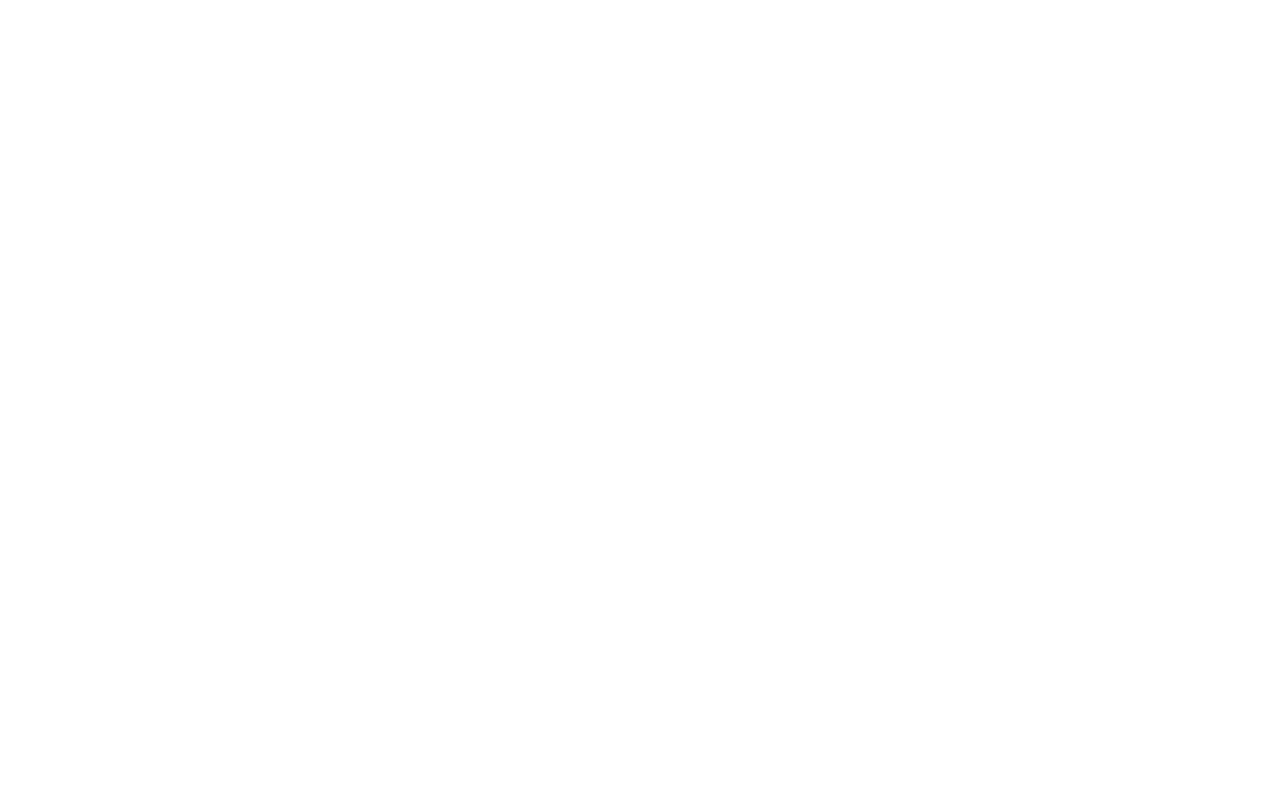
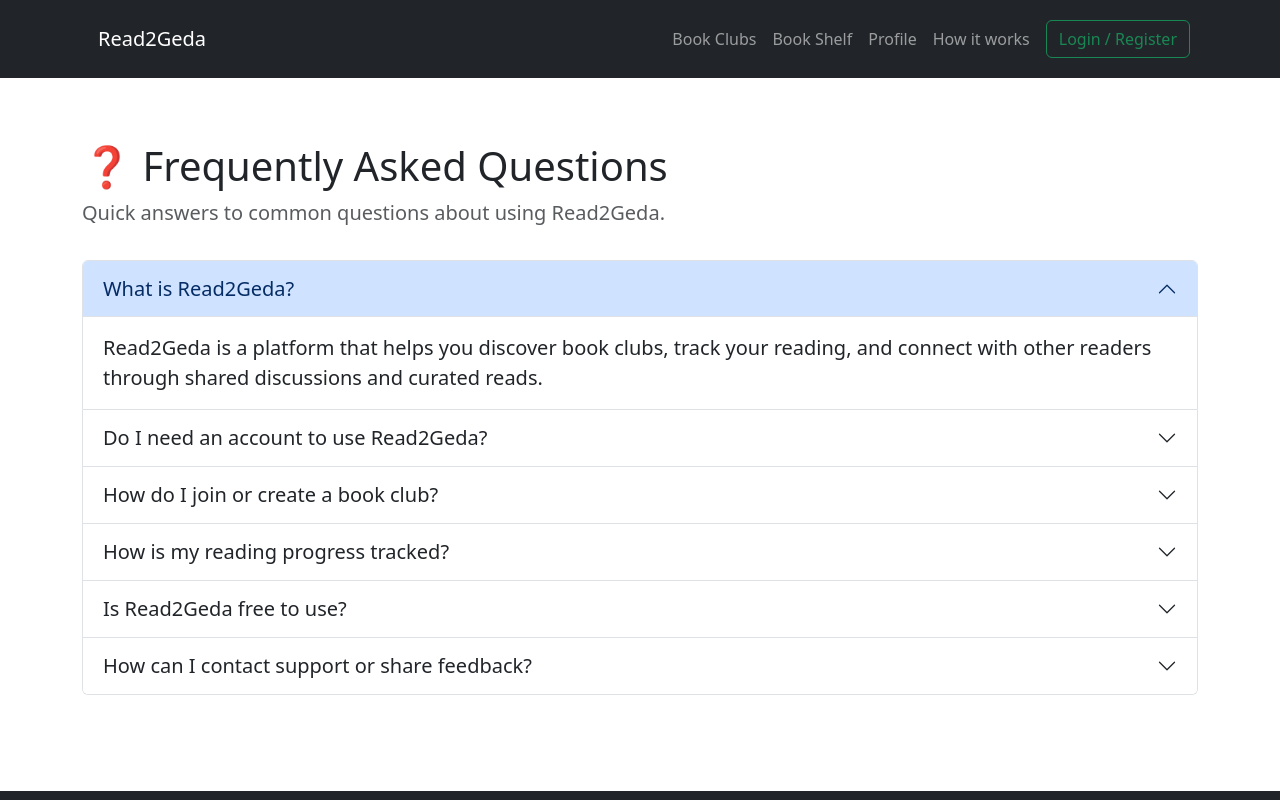
Before and after one commit to Orjihenry/Read2Geda, a React (Vite) app: page /faqs in a window 1280 px wide. Before the commit this address had no page. Shown: the top 800 px of the page. Built offline with nearby package versions, Linux system fonts and the light colour scheme.

Commit message:
Added FAQs page and routing

```diff
--- a/src/App.tsx
+++ b/src/App.tsx
@@ -9,6 +9,7 @@ import Contact from "./pages/Contact";
 import ClubForm from "./pages/ClubForm";
 import Clubs from "./pages/Clubs";
 import Discussions from "./pages/Discussions";
+import FAQs from "./pages/FAQs";
 import Home from "./pages/Home";
 import HowItWorks from "./pages/HowItWorks";
 import Login from "./pages/Auth/Login";
@@ -35,6 +36,7 @@ function App() {
             <Route path="/contact" element={<Contact />} />
             <Route path="/clubs" element={<Clubs />} />
             <Route path="/how_it_works" element={<HowItWorks />} />
+            <Route path="/faqs" element={<FAQs />} />
             <Route path="/club/:clubId" element={<ClubDetails />} />
             <Route path="/privacy" element={<PrivacyPolicy />} />
             <Route path="/terms" element={<Terms />} />
--- /dev/null
+++ b/src/pages/FAQs.tsx
@@ -0,0 +1,185 @@
+import Header from "../components/Header";
+import Footer from "../components/Footer";
+
+export default function FAQs() {
+  return (
+    <>
+      <Header />
+
+      <div className="container py-5">
+        <div className="py-3">
+          <h1 className="display-6">❓ Frequently Asked Questions</h1>
+          <p className="lead text-muted">
+            Quick answers to common questions about using Read2Geda.
+          </p>
+        </div>
+
+        <div className="accordion pb-5" id="faqsAccordion">
+          <div className="accordion-item">
+            <h2 className="accordion-header" id="faqOne">
+              <button
+                className="fs-5 accordion-button"
+                type="button"
+                data-bs-toggle="collapse"
+                data-bs-target="#faqOneCollapse"
+                aria-expanded="true"
+                aria-controls="faqOneCollapse"
+              >
+                What is Read2Geda?
+              </button>
+            </h2>
+            <div
+              id="faqOneCollapse"
+              className="accordion-collapse collapse show"
+              aria-labelledby="faqOne"
+              data-bs-parent="#faqsAccordion"
+            >
+              <div className="lead accordion-body">
+                Read2Geda is a platform that helps you discover book clubs,
+                track your reading, and connect with other readers through
+                shared discussions and curated reads.
+              </div>
+            </div>
+          </div>
+
+          <div className="accordion-item">
+            <h2 className="accordion-header" id="faqTwo">
+              <button
+                className="fs-5 accordion-button collapsed"
+                type="button"
+                data-bs-toggle="collapse"
+                data-bs-target="#faqTwoCollapse"
+                aria-expanded="false"
+                aria-controls="faqTwoCollapse"
+              >
+                Do I need an account to use Read2Geda?
+              </button>
+            </h2>
+            <div
+              id="faqTwoCollapse"
+              className="accordion-collapse collapse"
+              aria-labelledby="faqTwo"
+              data-bs-parent="#faqsAccordion"
+            >
+              <div className="lead accordion-body">
+                You can browse clubs and explore content without an account, but
+                you need to register or log in to join clubs, track progress,
+                and manage your personal shelf.
+              </div>
+            </div>
+          </div>
+
+          <div className="accordion-item">
+            <h2 className="accordion-header" id="faqThree">
+              <button
+                className="fs-5 accordion-button collapsed"
+                type="button"
+                data-bs-toggle="collapse"
+                data-bs-target="#faqThreeCollapse"
+                aria-expanded="false"
+                aria-controls="faqThreeCollapse"
+              >
+                How do I join or create a book club?
+              </button>
+            </h2>
+            <div
+              id="faqThreeCollapse"
+              className="accordion-collapse collapse"
+              aria-labelledby="faqThree"
+              data-bs-parent="#faqsAccordion"
+            >
+              <div className="lead accordion-body">
+                Visit the <a href="/clubs" className="text-decoration-none text-light bg-dark p-1 rounded">Clubs</a> page to browse available
+                clubs and join one that interests you. If you&apos;re logged in,
+                you can also create a new club and invite others to join.
+              </div>
+            </div>
+          </div>
+
+          <div className="accordion-item">
+            <h2 className="accordion-header" id="faqFour">
+              <button
+                className="fs-5 accordion-button collapsed"
+                type="button"
+                data-bs-toggle="collapse"
+                data-bs-target="#faqFourCollapse"
+                aria-expanded="false"
+                aria-controls="faqFourCollapse"
+              >
+                How is my reading progress tracked?
+              </button>
+            </h2>
+            <div
+              id="faqFourCollapse"
+              className="accordion-collapse collapse"
+              aria-labelledby="faqFour"
+              data-bs-parent="#faqsAccordion"
+            >
+              <div className="lead accordion-body">
+                When you add books to your shelf, you can update your progress
+                from your profile or shelf. Read2Geda saves this information so
+                you can pick up right where you left off.
+              </div>
+            </div>
+          </div>
+
+          <div className="accordion-item">
+            <h2 className="accordion-header" id="faqFive">
+              <button
+                className="fs-5 accordion-button collapsed"
+                type="button"
+                data-bs-toggle="collapse"
+                data-bs-target="#faqFiveCollapse"
+                aria-expanded="false"
+                aria-controls="faqFiveCollapse"
+              >
+                Is Read2Geda free to use?
+              </button>
+            </h2>
+            <div
+              id="faqFiveCollapse"
+              className="accordion-collapse collapse"
+              aria-labelledby="faqFive"
+              data-bs-parent="#faqsAccordion"
+            >
+              <div className="lead accordion-body">
+                Yes. Read2Geda is free to use. If we introduce premium features
+                in the future, core reading and club features will remain
+                accessible.
+              </div>
+            </div>
+          </div>
+
+          <div className="accordion-item">
+            <h2 className="accordion-header" id="faqSix">
+              <button
+                className="fs-5 accordion-button collapsed"
+                type="button"
+                data-bs-toggle="collapse"
+                data-bs-target="#faqSixCollapse"
+                aria-expanded="false"
+                aria-controls="faqSixCollapse"
+              >
+                How can I contact support or share feedback?
+              </button>
+            </h2>
+            <div
+              id="faqSixCollapse"
+              className="accordion-collapse collapse"
+              aria-labelledby="faqSix"
+              data-bs-parent="#faqsAccordion"
+            >
+              <div className="lead accordion-body">
+                You can reach us anytime via the <a href="/contact" className="text-decoration-none text-light bg-dark p-1 rounded">Contact</a>
+                ️ page. We&apos;d love to hear your ideas, bug reports, or feature
+                requests.
+              </div>
+            </div>
+          </div>
+        </div>
+      </div>
+
+      <Footer />
+    </>
+  );
+}
```
